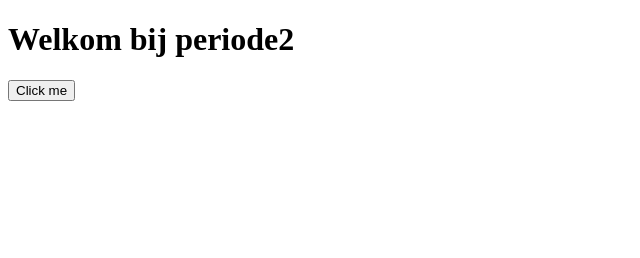
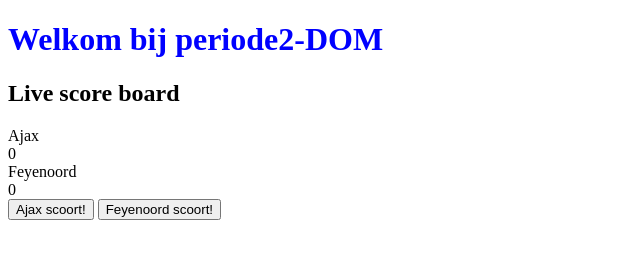
Before and after one commit to Nojan0727/Project2, a plain HTML site: page Index.html in a window 1280 px wide. Shown: the whole page, without its empty margins (0-640 px from the left). Drawn offline with Linux system fonts and the light colour scheme.

Commit message:
Project setup completed.

```diff
--- a/Index.html
+++ b/Index.html
@@ -5,19 +5,51 @@
     <title>Project2</title>
 </head>
 <body>
-<h1 id="Project">Welkom bij periode2</h1>
+<h1 id="Project">Welkom bij periode2-DOM</h1>
+
+<h2 id="heading2"> Live score board</h2>
+<div>
+    <div class="club-naam">Ajax
+    </div>
+    <div class="club-one-score" id="score-ajax">0</div>
+</div>
+<div class="club-naam">Feyenoord
+
+</div>
+<div class="club-one-score" id="score-feynoord">0</div>
+
+<button onclick="ajax_scoort()">Ajax scoort!</button>
+<button onclick="feynoord_scoort()">Feyenoord scoort!</button>
 <script>
+
   function change_color_blue() {
     document.getElementById("Project").style.color = "blue";
   }
-  setTimeout(change_color_blue, 1000);
+  setInterval(change_color_blue, 200);
   function change_to_black() {
   document.getElementById("Project").style.color = "black";
   }
-  setInterval(change_to_black, 3000);
+  setInterval(change_to_black, 300);
+
+
+  let Ajax = 0;
+  let Feyenoord = 0;
+
+  function ajax_scoort(){
+      Ajax--;
+      Feyenoord++;
+      document.getElementById("score-ajax").innerText = Ajax;
+      document.getElementById("score-feynoord").innerText= Feyenoord;
+  }
+  function feynoord_scoort(){
+      Feyenoord++;
+      Ajax--;
+      document.getElementById("score-feynoord").innerText= Feyenoord;
+      document.getElementById("score-ajax").innerText = Ajax;
+  }
 
 
 </script>
-<button onclick="change_color_green()">Click me</button>
+
 </body>
 </html>
```
